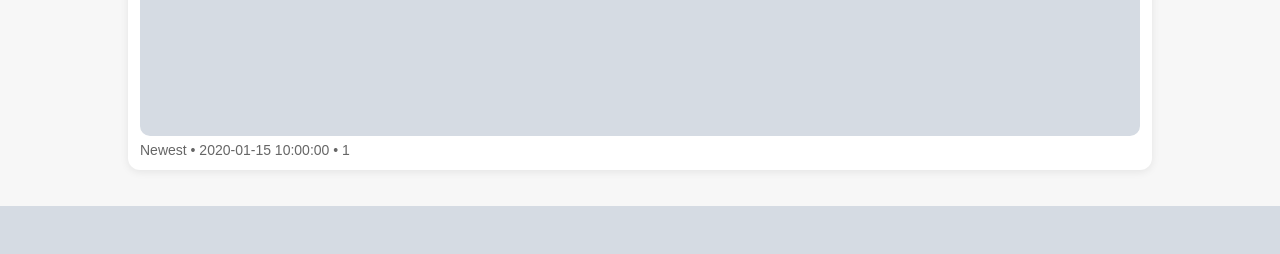
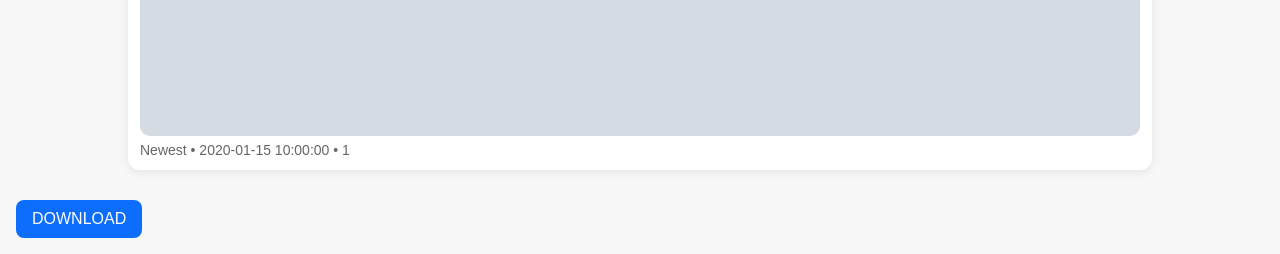
Before and after one commit to Chethaksanil/LOGO-DETECTION, a Flask app: template templates/images.html in a window 1280 px wide. Shown: the part 757-1011 px from the top of the page. Before the commit the page ends 963 px from the top, so only its background shows below. Run offline with Flask 3, Linux system fonts and the light colour scheme; the template is opened without the code that fills it: most values are stand-ins (such as "Sample title", 1, 10 or a date in 2020); grey boxes marked "Sample" are stand-in pictures; parts of the project's set-up code (start-up, migrations or seed data) failed here and were passed over.

Commit message:
Update images.html

```diff
--- a/templates/images.html
+++ b/templates/images.html
@@ -47,6 +47,7 @@
       <img id="heroImg" src="{{ latest.url }}" alt="Latest detection">
       <div class="meta">Newest • {{ latest.created_at }} • {{ latest.public_id }}</div>
     </div>
+  <a href="{{latest.url}}" download class="btn" style="margin-top:10px;display:inline-block;">DOWNLOAD</a>
 
     {% if images|length > 1 %}
     <!-- Grid of older images -->
@@ -54,6 +55,7 @@
       {% for img in images[1:] %}
         <div class="tile" onclick="showInHero('{{ img.url|e }}', '{{ (img.created_at or '')|e }}', '{{ (img.public_id or '')|e }}')">
           <img src="{{ img.url }}" loading="lazy" alt="Prev detection">
+          <a href="{{img.url}}"download class="btn" style="margin-top:6px;display:inline-block;">DOWNLOAD</a>
         </div>
       {% endfor %}
     </div>
```
